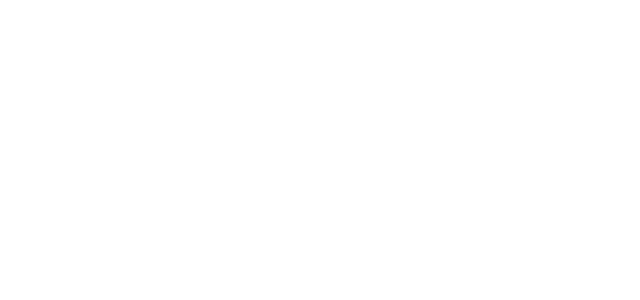
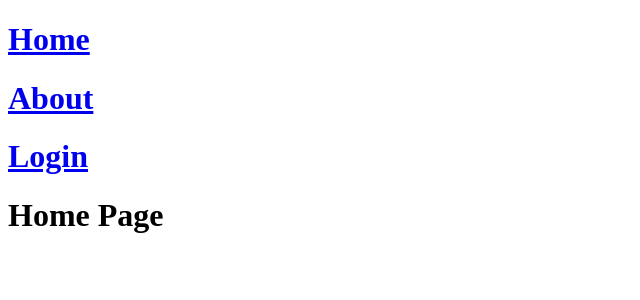
Before and after one commit to sumitbasu116/react-router-blog, a React (Vite) app: page / in a window 1280 px wide. Shown: the top 300 px of the page, without its empty margins (0-640 px from the left). Built offline with nearby package versions, Linux system fonts and the light colour scheme.

Commit message:
Make Navbar and Header part0-basic set up

```diff
--- /dev/null
+++ b/src/About.jsx
@@ -0,0 +1,10 @@
+
+function About() {
+
+  return (
+    <div>
+    <h1>About Page</h1>
+    </div>
+  )
+}
+export default About
--- a/src/App.jsx
+++ b/src/App.jsx
@@ -1,10 +1,21 @@
+import { Route } from "react-router"
+import { Routes } from "react-router"
+import Home from "./Home"
+import NavBar from "./NavBar"
+import About from "./About"
+import Login from "./Login"
 
 function App() {
 
   return (
-    <>
-
-    </>
+    <div>
+    <NavBar/>
+    <Routes>
+      <Route path="/" element={<Home/>}/>
+      <Route path="/about" element={<About/>}/>
+      <Route path="/login" element={<Login/>}/>
+    </Routes>
+    </div>
   )
 }
 export default App
--- /dev/null
+++ b/src/Home.jsx
@@ -0,0 +1,10 @@
+
+function Home() {
+
+  return (
+    <div>
+    <h1>Home Page</h1>
+    </div>
+  )
+}
+export default Home
--- /dev/null
+++ b/src/Login.jsx
@@ -0,0 +1,10 @@
+
+function Login() {
+
+  return (
+    <div>
+    <h1>Login Page</h1>
+    </div>
+  )
+}
+export default Login
--- /dev/null
+++ b/src/NavBar.jsx
@@ -0,0 +1,13 @@
+import { Link } from "react-router";
+
+function NavBar() {
+
+  return (
+    <>
+    <Link to="/"><h1>Home</h1></Link>
+    <Link to="/about"><h1>About</h1></Link>
+    <Link to="/login"><h1>Login</h1></Link>
+    </>
+  )
+}
+export default NavBar
```
